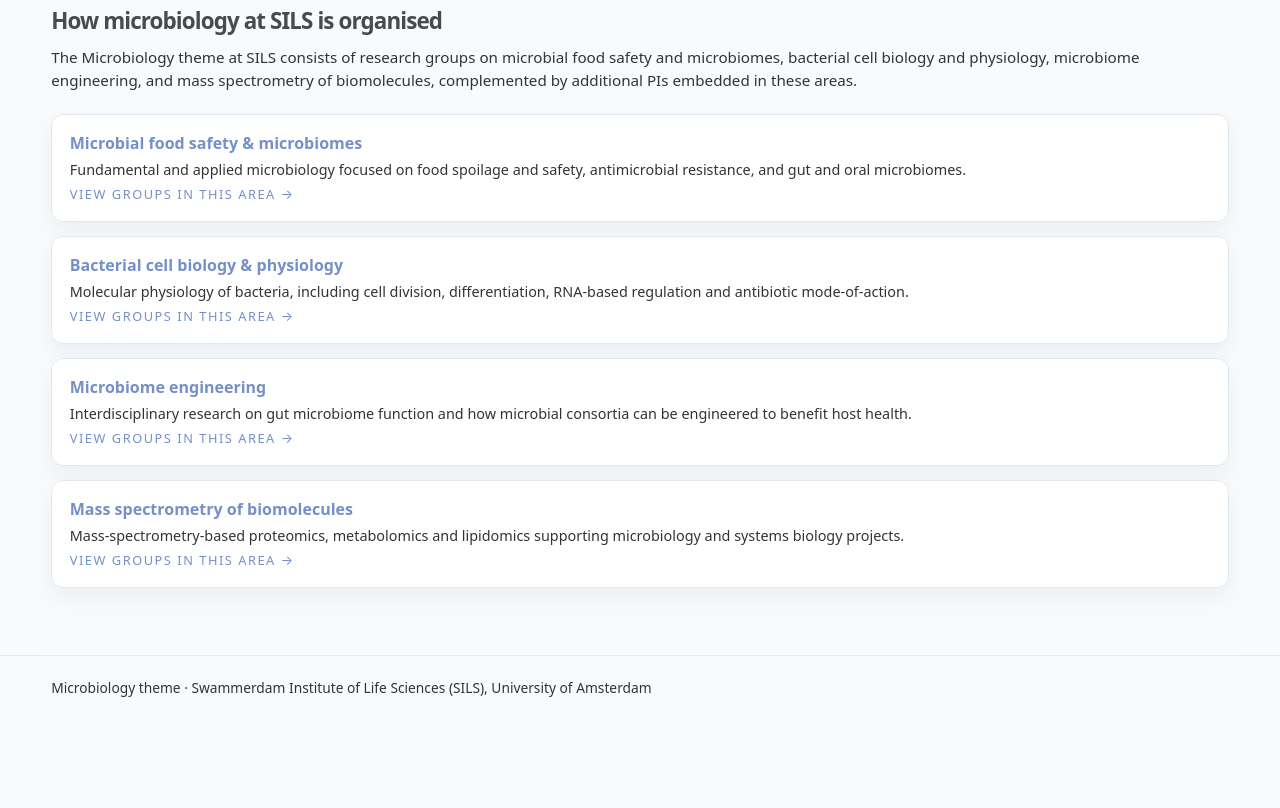
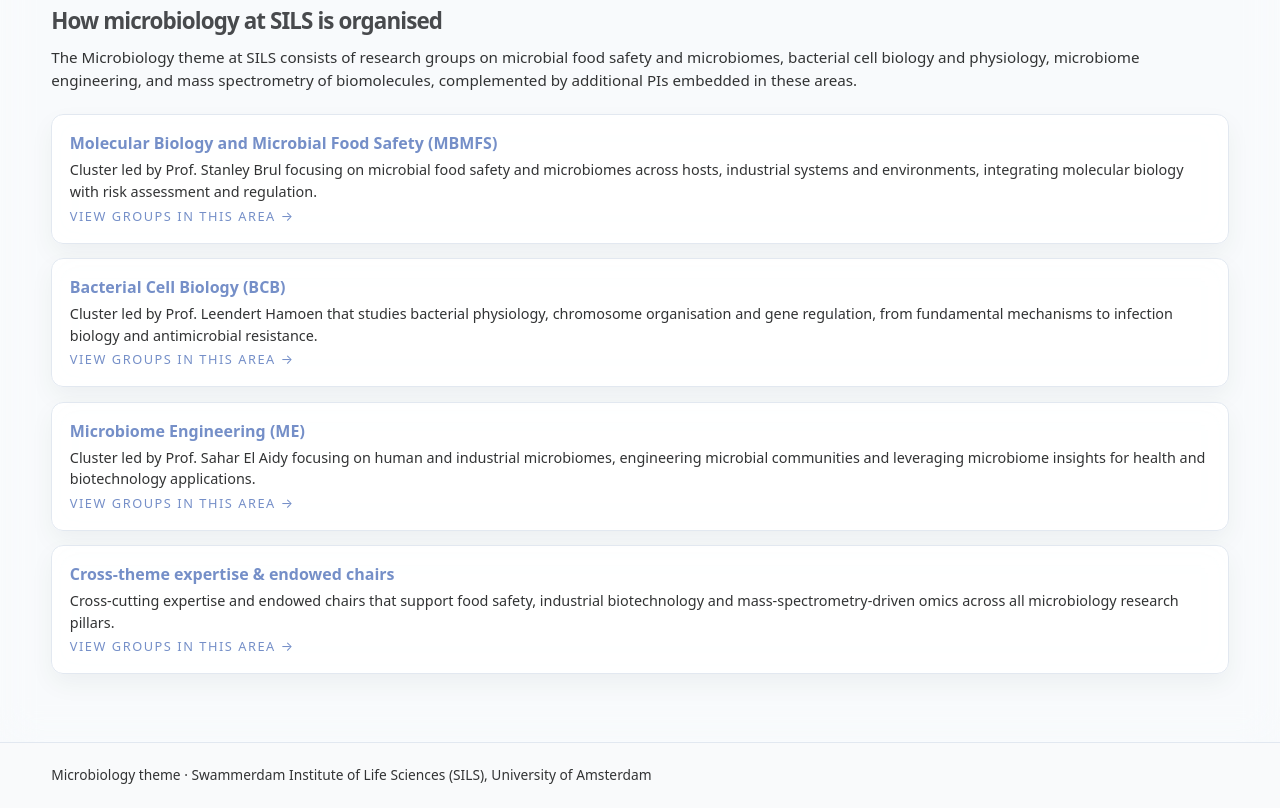
Before and after one commit to gdx7/microbiology-theme-uva, a Next.js app: page / in a window 1280 px wide. Shown: the part 1240-2048 px from the top of the page. Before the commit the page ends 1962 px from the top, so only its background shows below. Built offline with nearby package versions, Linux system fonts and the light colour scheme.

Commit message:
Remove custom microbial-genomics-unit page and use dynamic route

```diff
--- a/data/researchAreas.ts
+++ b/data/researchAreas.ts
@@ -2,33 +2,38 @@
 
 export type ResearchArea = {
   slug: string;
+  code: string;
   title: string;
   description: string;
 };
 
 export const researchAreas: ResearchArea[] = [
   {
-    slug: "microbial-food-safety-microbiomes",
-    title: "Microbial food safety & microbiomes",
+    slug: "molecular-biology-microbial-food-safety",
+    code: "MBMFS",
+    title: "Molecular Biology and Microbial Food Safety (MBMFS)",
     description:
-      "Fundamental and applied microbiology focused on food spoilage and safety, antimicrobial resistance, and gut and oral microbiomes.",
-  }, //
+      "Cluster led by Prof. Stanley Brul focusing on microbial food safety and microbiomes across hosts, industrial systems and environments, integrating molecular biology with risk assessment and regulation.",
+  },
   {
-    slug: "bacterial-cell-biology-physiology",
-    title: "Bacterial cell biology & physiology",
+    slug: "bacterial-cell-biology",
+    code: "BCB",
+    title: "Bacterial Cell Biology (BCB)",
     description:
-      "Molecular physiology of bacteria, including cell division, differentiation, RNA-based regulation and antibiotic mode-of-action.",
-  }, //
+      "Cluster led by Prof. Leendert Hamoen that studies bacterial physiology, chromosome organisation and gene regulation, from fundamental mechanisms to infection biology and antimicrobial resistance.",
+  },
   {
     slug: "microbiome-engineering",
-    title: "Microbiome engineering",
+    code: "ME",
+    title: "Microbiome Engineering (ME)",
     description:
-      "Interdisciplinary research on gut microbiome function and how microbial consortia can be engineered to benefit host health.",
-  }, //
+      "Cluster led by Prof. Sahar El Aidy focusing on human and industrial microbiomes, engineering microbial communities and leveraging microbiome insights for health and biotechnology applications.",
+  },
   {
-    slug: "mass-spectrometry-biomolecules",
-    title: "Mass spectrometry of biomolecules",
+    slug: "cross-theme-expertise",
+    code: "CTE",
+    title: "Cross-theme expertise & endowed chairs",
     description:
-      "Mass-spectrometry-based proteomics, metabolomics and lipidomics supporting microbiology and systems biology projects.",
-  }, //
+      "Cross-cutting expertise and endowed chairs that support food safety, industrial biotechnology and mass-spectrometry-driven omics across all microbiology research pillars.",
+  },
 ];
--- a/data/researchGroups.ts
+++ b/data/researchGroups.ts
@@ -1,110 +1,237 @@
 // data/researchGroups.ts
-export type MicrobiologyGroup = {
+
+export type ResearchGroup = {
   slug: string;
   areaSlug: string;
   name: string;
-  pi: string;
-  email?: string;
+  code?: string;
+  pi?: string;
+  role?: string;
+  contactEmail?: string;
   externalUrl?: string;
-  shortDescription: string;
+  shortDescription?: string;
+  description?: string;
+  highlight?: string;
+  keywords?: string[];
 };
 
-export const researchGroups: MicrobiologyGroup[] = [
-  // Area 1 – Microbial food safety & microbiomes
+export const researchGroups: ResearchGroup[] = [
+  // =========
+  // MBMFS cluster – Chair: Prof. Stanley Brul
+  // =========
   {
-    slug: "brul-microbial-food-safety",
-    areaSlug: "microbial-food-safety-microbiomes",
-    name: "Microbial Food Safety & Stress Responses",
-    pi: "Prof. dr. Stanley Brul",
-    email: "s.brul@uva.nl",
-    externalUrl:
-      "https://sils.uva.nl/content/research-groups/molecular-biology-and-microbial-food-safety/molecular-biology--microbial-food-safety.html",
+    slug: "gumi-lab",
+    areaSlug: "molecular-biology-microbial-food-safety",
+    name: "Gumi Lab (GL)",
+    code: "GL",
+    pi: "Dr. Jianbo Zhang",
+    role: "Principal Investigator",
     shortDescription:
-      "Spoilage and pathogenic bacteria in food chains, stress physiology, spore biology and antimicrobial resistance, with links to microbiome and biotechnology.",
-  }, //
+      "Microbiome and microbial community research using multi-omics, imaging and modelling in hosts, environments and industrial settings.",
+    description:
+      "The Gumi Lab studies microbial communities across hosts, ecosystems and industrial systems, combining multi-omics, cultivation and imaging with computational modelling to understand and steer microbiome behaviour.",
+    keywords: ["microbiome", "multi-omics", "modelling", "ecosystems", "RS1"],
+  },
   {
-    slug: "wortel-evolutionary-systems-microbiology",
-    areaSlug: "microbial-food-safety-microbiomes",
-    name: "Evolutionary Systems Microbiology",
+    slug: "evosysbio-lab",
+    areaSlug: "molecular-biology-microbial-food-safety",
+    name: "EvoSysBio Lab (ESB)",
+    code: "ESB",
     pi: "Dr. Meike Wortel",
-    email: "m.t.wortel@uva.nl",
-    externalUrl: "https://www.meikewortel.com",
+    role: "Principal Investigator",
     shortDescription:
-      "Evolutionary systems biology of microbes using mathematical and computational tools to study metabolic strategies, microbiome resilience and antibiotic resistance evolution.",
-  }, //
+      "Evolutionary systems biology of microbial communities, linking experimental evolution, modelling and data-driven analysis.",
+    description:
+      "The EvoSysBio Lab (ESB) uses evolutionary systems biology to study how microbial populations and communities adapt, integrating experiments, theory and data-driven modelling to connect genotype, phenotype and ecology.",
+    keywords: [
+      "evolutionary systems biology",
+      "microbial communities",
+      "modelling",
+      "RS1",
+    ],
+  },
   {
-    slug: "zhang-gut-microbiome-physiology",
-    areaSlug: "microbial-food-safety-microbiomes",
-    name: "Gut Microbiome Physiology",
-    pi: "Dr. Jianbo Zhang",
-    email: "j.zhang6@uva.nl",
+    slug: "spore-lab",
+    areaSlug: "molecular-biology-microbial-food-safety",
+    name: "Spore Lab",
+    code: "Spore",
+    pi: "Prof. Dr. Stanley Brul",
+    role: "Chair MBMFS",
     shortDescription:
-      "Microbiome–host crosstalk and gut bacteria studied with advanced in vitro gut models and organ-on-chip approaches.",
-  }, //
+      "Molecular biology and physiology of spores and stress-resistant microbes in relation to food safety and infection.",
+    description:
+      "The Spore Lab investigates spore formation, stress responses and survival strategies of microbes that are relevant for food safety, infection biology and industrial processes.",
+    keywords: [
+      "spores",
+      "stress response",
+      "food safety",
+      "infection biology",
+      "RS1",
+      "RS2",
+      "RS3",
+    ],
+  },
+
+  // =========
+  // BCB cluster – Chair: Prof. Leendert Hamoen
+  // =========
   {
-    slug: "verhoef-microbial-food-safety-risk",
-    areaSlug: "microbial-food-safety-microbiomes",
-    name: "Microbial Food Safety & Risk",
-    pi: "Prof. dr. ir. Linda Verhoef",
-    email: "l.p.b.verhoef@uva.nl",
+    slug: "molecular-microbial-physiology",
+    areaSlug: "bacterial-cell-biology",
+    name: "Molecular Microbial Physiology (MMP)",
+    code: "MMP",
+    pi: "Dr. Filipe Branco dos Santos",
+    role: "Principal Investigator",
     shortDescription:
-      "Microbial food safety and epidemiological determination of microbiological risks in food chains, in close collaboration with the Dutch Food Safety Authority.",
-  }, //
-
-  // Area 2 – Bacterial cell biology & physiology
-  {
-    slug: "hamoen-bacterial-cell-biology",
-    areaSlug: "bacterial-cell-biology-physiology",
-    name: "Bacterial Cell Biology",
-    pi: "Prof. dr. Leendert Hamoen",
-    email: "L.W.Hamoen@uva.nl",
-    externalUrl:
-      "https://sils.uva.nl/content/research-groups/bacterial-cell-biology-and-physiology-groups/bacterial-cell-biology-and-physiology-groups.html",
-    shortDescription:
-      "General microbiology focused on bacterial cell division and differentiation, chromosome organisation and antibiotic mode-of-action.",
-  }, //
-  {
-    slug: "branco-dos-santos-molecular-microbial-physiology",
-    areaSlug: "bacterial-cell-biology-physiology",
-    name: "Molecular Microbial Physiology",
-    pi: "Dr. Filipe Branco dos Santos",
-    email: "F.BrancodosSantos@uva.nl",
-    shortDescription:
-      "Molecular microbial physiology and systems biology of microbial cell factories, focusing on fermentation, photosynthesis and sustainable biotechnology.",
-  }, //
+      "Quantitative microbial physiology and biotechnology, using systems and synthetic biology for strain development.",
+    description:
+      "The Molecular Microbial Physiology group studies microbial physiology with quantitative and systems approaches, developing next-generation microbial biotechnology platforms and production strains.",
+    keywords: [
+      "microbial physiology",
+      "systems biology",
+      "biotechnology",
+      "RS2",
+      "RS3",
+    ],
+  },
   {
     slug: "drna",
-    areaSlug: "bacterial-cell-biology-physiology",
-    name: "DNA & RNA Interaction Lab (d.r.n.a)",
+    areaSlug: "bacterial-cell-biology",
+    name: "DNA & RNA Interaction Lab (drna lab)",
+    code: "DRL",
     pi: "Dr. Gaurav Dugar",
-    email: "G.Dugar@uva.nl",
+    role: "Principal Investigator",
+    contactEmail: "G.Dugar@uva.nl",
+    externalUrl: "https://drna.nl",
     shortDescription:
-      "Data-driven decoding of bacterial gene regulation using high-throughput experiments and unsupervised learning across multi‑omics data.",
-  }, //
+      "RNA-centric microbiology, mapping DNA–RNA–protein interaction networks and non-canonical regulation in bacteria.",
+    description:
+      "The drna Lab develops experimental and data-driven methods to map RNA and DNA interactions in bacteria, uncovering non-canonical regulation and chromosomal organisation with implications for infection biology and biotechnology.",
+    keywords: [
+      "RNA biology",
+      "chromosome organisation",
+      "gene regulation",
+      "infection biology",
+      "RS2",
+    ],
+  },
+  {
+    slug: "general-microbiology-lab",
+    areaSlug: "bacterial-cell-biology",
+    name: "General Microbiology Lab",
+    code: "GML",
+    pi: "Prof. Dr. Leendert Hamoen",
+    role: "Chair Bacterial Cell Biology",
+    shortDescription:
+      "Fundamental bacterial cell biology and chromosome dynamics underpinning growth, stress responses and pathogenesis.",
+    description:
+      "The General Microbiology Lab focuses on fundamental bacterial cell biology, including chromosome dynamics, cell-cycle control and stress responses that underpin growth, survival and pathogenic potential.",
+    keywords: [
+      "bacterial cell biology",
+      "chromosome dynamics",
+      "cell cycle",
+      "RS2",
+      "RS3",
+    ],
+  },
 
-  // Area 3 – Microbiome engineering
+  // =========
+  // ME cluster – Chair: Prof. Sahar El Aidy
+  // =========
   {
-    slug: "el-aidy-microbiome-engineering",
+    slug: "microbiome-engineering-lab",
     areaSlug: "microbiome-engineering",
-    name: "Microbiome Engineering",
-    pi: "Prof. dr. Sahar El Aidy",
-    email: "s.elaidy@uva.nl",
-    externalUrl:
-      "https://sils.uva.nl/content/research-groups/microbiome-engineering/microbiome-engineering.html",
+    name: "Microbiome Engineering (ME) Lab",
+    code: "ME",
+    pi: "Prof. Dr. Sahar El Aidy",
+    role: "Chair Microbiome Engineering",
     shortDescription:
-      "Interdisciplinary research on gut microbiome function and engineered microbial consortia that modulate host health.",
-  }, //
+      "Human and industrial microbiome research and engineering, targeting health, food and biotechnology applications.",
+    description:
+      "The Microbiome Engineering Lab studies how microbiomes influence human health and biotechnological processes, and develops strategies to engineer microbial communities for diagnostics, therapies and sustainable production.",
+    keywords: [
+      "human microbiome",
+      "microbiome engineering",
+      "biotechnology",
+      "RS1",
+      "RS3",
+    ],
+  },
+  {
+    slug: "imaging-functional-analysis",
+    areaSlug: "microbiome-engineering",
+    name: "Imaging and Functional Analysis",
+    code: "IFA",
+    pi: "PI in Imaging and Functional Analysis",
+    role: "PI (imaging & functional analysis)",
+    shortDescription:
+      "Advanced imaging and functional analysis of microbial communities and host–microbe interactions.",
+    description:
+      "This group contributes expertise in advanced imaging and functional analysis, supporting projects on microbiomes, infection biology and biotechnology with quantitative spatial and functional readouts.",
+    keywords: ["imaging", "functional analysis", "microbiomes", "RS1"],
+  },
 
-  // Area 4 – Mass spectrometry of biomolecules
+  // =========
+  // Cross-theme expertise & endowed chairs
+  // =========
   {
-    slug: "kramer-mass-spectrometry-biomolecules",
-    areaSlug: "mass-spectrometry-biomolecules",
-    name: "Mass Spectrometry of Biomolecules",
+    slug: "mass-spectrometry-of-biomolecules",
+    areaSlug: "cross-theme-expertise",
+    name: "Mass Spectrometry of Biomolecules (MSB)",
+    code: "MSB",
     pi: "Dr. Gertjan Kramer",
-    email: "g.kramer@uva.nl",
-    externalUrl:
-      "https://sils.uva.nl/content/research-groups/mass-spectrometry-of-biomolecules/mass-spectrometry-of-biomolecules.html",
+    role: "Core facility lead",
     shortDescription:
-      "Mass-spectrometry-based proteomics, metabolomics and lipidomics core facility supporting microbiology and systems biology projects.",
-  }, //
+      "Institute-wide mass spectrometry core, supporting microbial omics and quantitative biomolecular analysis.",
+    description:
+      "The Mass Spectrometry of Biomolecules group functions as the institute’s mass spectrometry core, supporting microbial omics, quantitative proteomics and metabolomics across the Microbiology Theme and other SILS programs.",
+    keywords: [
+      "mass spectrometry",
+      "omics",
+      "proteomics",
+      "metabolomics",
+      "RS1",
+      "RS3",
+    ],
+  },
+  {
+    slug: "nvwa-chair-microbial-food-safety",
+    areaSlug: "cross-theme-expertise",
+    name: "NVWA Chair on Microbial Food Safety",
+    code: "NVWA",
+    pi: "Prof. Linda Verhoef",
+    role: "Endowed chair",
+    shortDescription:
+      "Endowed chair connecting microbial food safety research with regulatory practice and national policy.",
+    description:
+      "The NVWA Chair on Microbial Food Safety links fundamental and applied microbiology at SILS with Dutch national policy and regulatory practice, strengthening the translation of food safety research into governance.",
+    keywords: [
+      "food safety",
+      "risk assessment",
+      "regulation",
+      "endowed chair",
+      "RS2",
+    ],
+  },
+  {
+    slug: "industrial-molecular-microbiology-chair",
+    areaSlug: "cross-theme-expertise",
+    name:
+      "DSM-Firmenich Beta-Plus Foundation Chair of Industrial Molecular Microbiology",
+    code: "IMM",
+    pi: "Prof. Ghislain Schyns",
+    role: "Endowed chair",
+    shortDescription:
+      "Endowed chair in industrial molecular microbiology, bridging academic research and biotechnology industry.",
+    description:
+      "This endowed chair strengthens industrial molecular microbiology, connecting the Microbiology Theme with DSM-Firmenich and broader biotechnology partners to develop sustainable microbial production platforms.",
+    keywords: [
+      "industrial microbiology",
+      "biotechnology",
+      "industry collaboration",
+      "endowed chair",
+      "RS1",
+      "RS3",
+    ],
+  },
 ];
```
